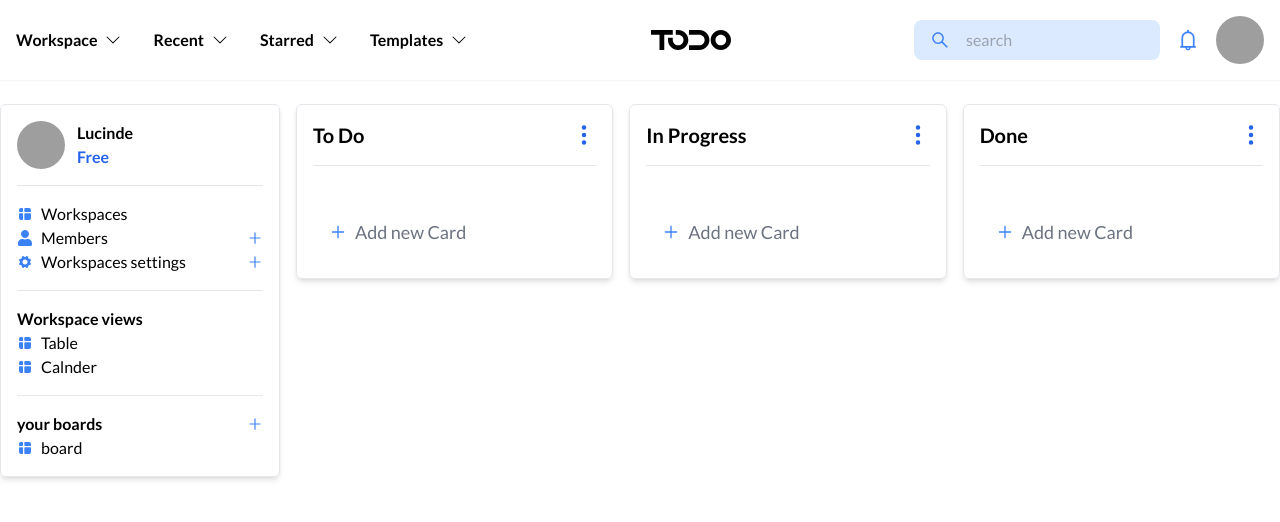
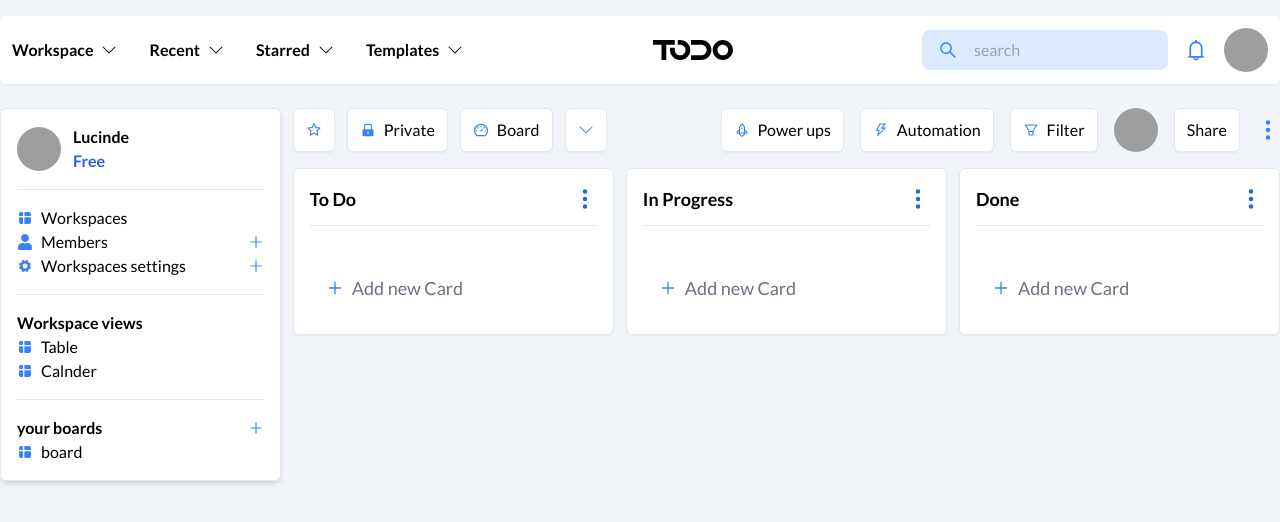
Before and after one commit to mohamed7799/TechyTypes-Task, a React (Vite) app: page / in a window 1280 px wide. Shown: the top 522 px of the page. Built offline with nearby package versions, Linux system fonts and the light colour scheme; grey boxes are pictures that could not be loaded.

Commit message:
create toolbar component and add change some minor styles

```diff
--- a/index.html
+++ b/index.html
@@ -6,7 +6,7 @@
     <meta name="viewport" content="width=device-width, initial-scale=1.0" />
     <title>Todo</title>
   </head>
-  <body class="h-full font-Lato relative">
+  <body class="h-full font-Lato relative bg-slate-100">
     <div class="h-full" id="root"></div>
     <script type="module" src="/src/main.tsx"></script>
   </body>
--- a/src/App.tsx
+++ b/src/App.tsx
@@ -5,6 +5,7 @@ import List from "./components/list";
 import Header from "./components/header";
 import AddForm from "./components/addForm";
 import UserInfo from "./components/userInfo";
+import ToolBar from "./components/toolbar";
 
 const App = () => {
   const [showForm, setShowForm] = useState(false);
@@ -22,12 +23,15 @@ const App = () => {
       <FormTypeContextProvider>
         <main className=" min-h-full">
           <Header></Header>
-          <div className="flex gap-4 my-6 mx-auto container">
+          <div className="flex gap-3 my-6 mx-auto container">
             <UserInfo />
-            <div className="flex gap-4 mx-auto max-w-7xl flex-[4_4_0%]">
-              <List openForm={openForm} name="To Do"></List>
-              <List openForm={openForm} name="In Progress"></List>
-              <List openForm={openForm} name="Done"></List>
+            <div className=" mx-auto max-w-7xl flex-[4_4_0%]">
+              <ToolBar></ToolBar>
+              <div className="flex gap-3">
+                <List openForm={openForm} name="To Do"></List>
+                <List openForm={openForm} name="In Progress"></List>
+                <List openForm={openForm} name="Done"></List>
+              </div>
             </div>
           </div>
 
--- a/src/components/header.tsx
+++ b/src/components/header.tsx
@@ -5,8 +5,7 @@ import { AiOutlineBell, AiOutlineSearch } from "react-icons/ai";
 import UserImage from "./userImage";
 const Header = () => {
   return (
-    <div className="p-4 shadow-sm ">
-      <div className="mx-auto container flex items-center">
+    <div className="p-3 shadow-sm bg-white mx-auto mt-4 rounded-md container flex items-center">
       <ul className="flex gap-8 font-semibold">
         <li className="flex gap-2 items-center cursor-pointer">
           Workspace <BsChevronDown />
@@ -36,7 +35,6 @@ const Header = () => {
         <UserImage />
       </div>
     </div>
-    </div>
   );
 };
 
--- a/src/components/list.tsx
+++ b/src/components/list.tsx
@@ -34,14 +34,14 @@ const List = ({ name, openForm }: Listprops) => {
   };
 
   return (
-    <div className="rounded-md shadow-md border w-full h-fit p-4">
-      <h2 className="font-bold flex items-center rounded-t text-xl">
+    <div className="rounded-md shadow-sm border w-full h-fit p-4 bg-white">
+      <h2 className="font-bold flex items-center rounded-t text-lg">
         {name}
         <span className="ml-auto text-2xl text-blue-600">
           <BsThreeDotsVertical></BsThreeDotsVertical>
         </span>
       </h2>
-      <hr className="my-4" />
+      <hr className="my-3" />
       <div
         onDragOver={(e) => draggingOver(e)}
         onDrop={(e) => dragEnd(e)}
--- /dev/null
+++ b/src/components/toolbar.tsx
@@ -0,0 +1,52 @@
+import {
+  AiOutlineStar,
+  AiFillLock,
+  AiOutlineDashboard,
+  AiOutlineRocket,
+  AiOutlineThunderbolt,
+  AiOutlineFilter,
+} from "react-icons/ai";
+import { BsThreeDotsVertical } from "react-icons/bs";
+import { BsChevronDown } from "react-icons/bs";
+import UserImage from "./userImage";
+const ToolBar = () => {
+  return (
+    <div className="pb-4 flex justify-between">
+      <ul className="flex gap-3 items-stretch">
+        <li className="toolbar__item">
+          <AiOutlineStar className="text-blue-500" />
+        </li>
+        <li className="toolbar__item gap-2">
+          <AiFillLock className="text-blue-500" /> Private
+        </li>
+        <li className="toolbar__item gap-2">
+          <AiOutlineDashboard className="text-blue-500" /> Board
+        </li>
+        <li className="toolbar__item">
+          <BsChevronDown className="text-blue-500" />
+        </li>
+      </ul>
+      <ul className="flex gap-4 items-stretch">
+        <li className="toolbar__item gap-2">
+          <AiOutlineRocket className="text-blue-500" />
+          Power ups
+        </li>
+        <li className="toolbar__item gap-2">
+          <AiOutlineThunderbolt className="text-blue-500" /> Automation
+        </li>
+        <li className="toolbar__item gap-2">
+          <AiOutlineFilter className="text-blue-500" /> Filter
+        </li>
+        <li>
+          <UserImage></UserImage>
+        </li>
+        <li className="toolbar__item">Share</li>
+        <li>
+          <BsThreeDotsVertical className="text-blue-500 h-full text-2xl" />
+        </li>
+      </ul>
+    </div>
+  );
+};
+
+export default ToolBar;
--- a/src/components/userImage.tsx
+++ b/src/components/userImage.tsx
@@ -1,6 +1,6 @@
 import pfp from "/src/assets/pfp.jpg";
 const UserImage = () => {
-  return <img className="w-12 h-12 rounded-full" src={pfp} alt="pfp" />;
+  return <img className="w-11 h-11 rounded-full" src={pfp} alt="pfp" />;
 };
 
 export default UserImage;
--- a/src/components/userInfo.tsx
+++ b/src/components/userInfo.tsx
@@ -5,8 +5,8 @@ import { AiOutlinePlus } from "react-icons/ai";
 import UserImage from "./userImage";
 const UserInfo = () => {
   return (
-    <div className="rounded-md shadow-md border w-full h-fit p-4 flex-1">
-      <div className="flex gap-3 font-bold">
+    <div className="rounded-md shadow-md border w-full h-fit p-4 flex-1 bg-white">
+      <div className="flex gap-3 font-bold items-center">
         <UserImage />
         <div>
           <h3>Lucinde</h3>
--- a/src/index.css
+++ b/src/index.css
@@ -9,4 +9,8 @@
   .addForm__label {
     @apply rounded-md bg-blue-100 text-blue-600 mb-3 p-2 flex items-center gap-2 cursor-pointer;
   }
+
+  .toolbar__item {
+    @apply flex bg-white items-center shadow-sm rounded-md py-1 px-3 border cursor-pointer;
+  }
 }
```
Lines whose indentation alone changed are shown as unchanged.
